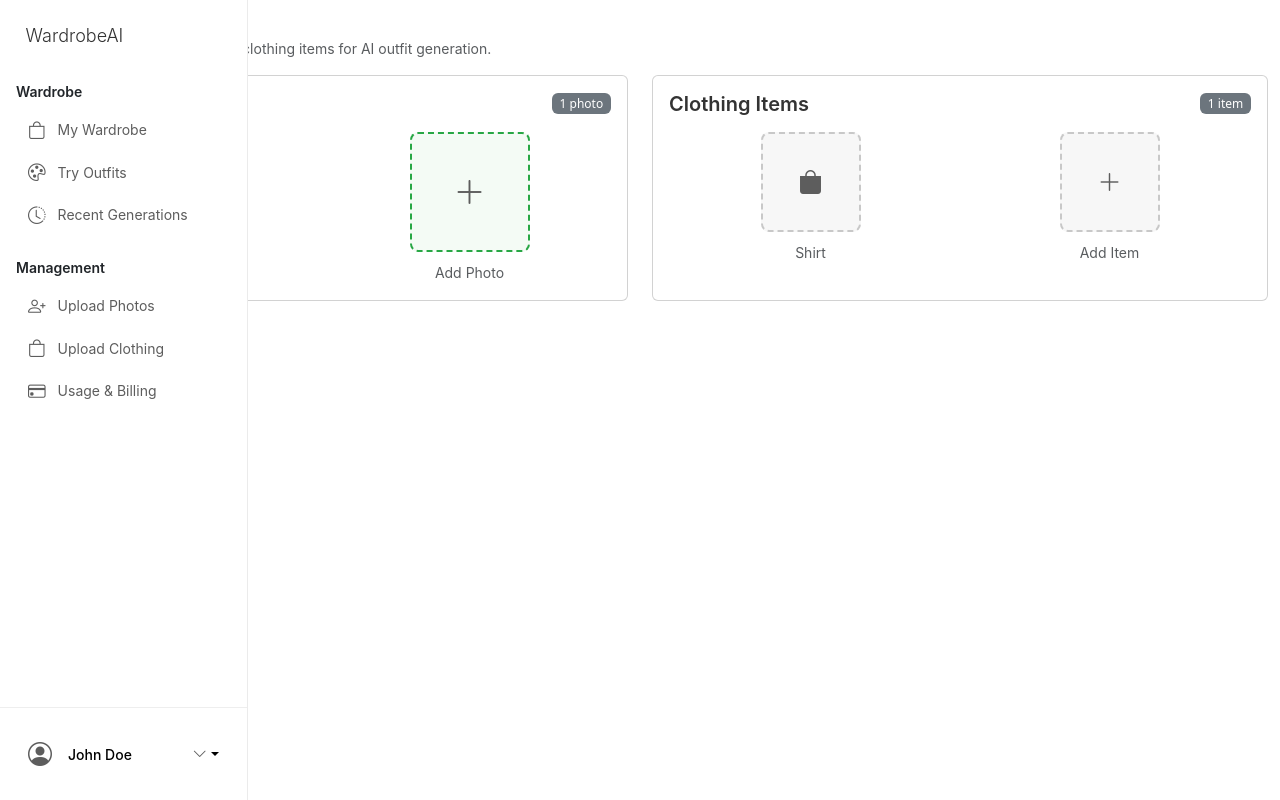
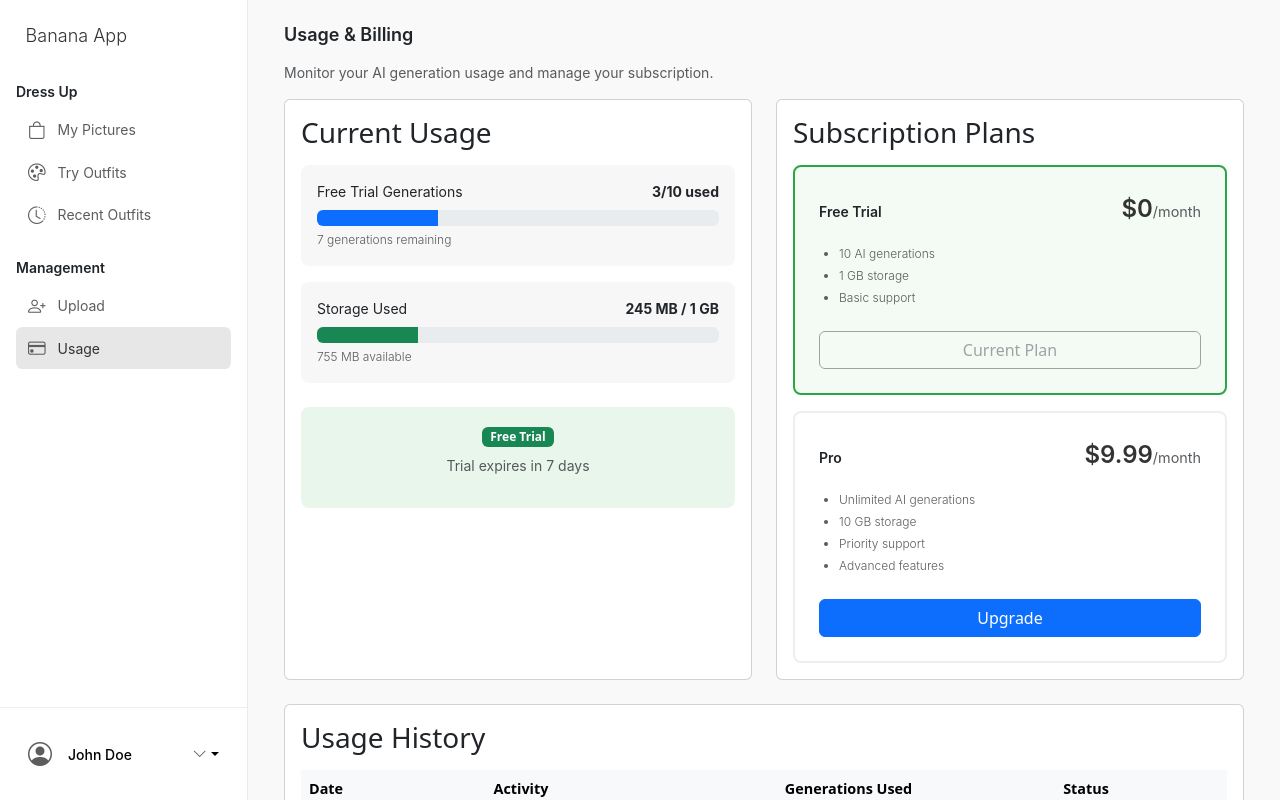
Before and after one commit to rahmansahinler1/banana101-app, a Vue app: page /usage in a window 1280 px wide. Built offline with nearby package versions, Linux system fonts and the light colour scheme.

Commit message:
feat: views and routing added

```diff
--- a/src/App.vue
+++ b/src/App.vue
@@ -1,17 +1,9 @@
 <template>
-  <Sidebar />
-  <MyClothes />
+  <RouterView />
 </template>
 
 <script>
-import Sidebar from '@/components/Sidebar.vue'
-import MyClothes from '@/components/MyClothes.vue'
-
 export default {
   name: 'app',
-  components: {
-    Sidebar,
-    MyClothes,
-  },
 }
 </script>
--- a/src/assets/main.css
+++ b/src/assets/main.css
@@ -53,57 +53,43 @@
 /* ================================
    Typography & Text Styles
 ================================ */
+:root {
+  --font-family-base: ui-sans-serif, -apple-system, system-ui;
+}
+
 .dashboard-title {
-  font-family:
-    ui-sans-serif,
-    -apple-system,
-    system-ui;
+  font-family: var(--font-family-base);
   font-size: 18px;
   font-weight: 600;
 }
 
 .logo-text {
-  font-family:
-    ui-sans-serif,
-    -apple-system,
-    system-ui;
+  font-family: var(--font-family-base);
   font-size: 18px;
   font-weight: 300;
   color: #333;
 }
 
 .section-title {
-  font-family:
-    ui-sans-serif,
-    -apple-system,
-    system-ui;
+  font-family: var(--font-family-base);
   font-size: 14px;
   font-weight: 600;
 }
 
 .nav-text {
-  font-family:
-    ui-sans-serif,
-    -apple-system,
-    system-ui;
+  font-family: var(--font-family-base);
   font-size: 14px;
   font-weight: 400;
 }
 
 .nav-text-small {
-  font-family:
-    ui-sans-serif,
-    -apple-system,
-    system-ui;
+  font-family: var(--font-family-base);
   font-size: 12px;
   font-weight: 300;
 }
 
 .profile-name {
-  font-family:
-    ui-sans-serif,
-    -apple-system,
-    system-ui;
+  font-family: var(--font-family-base);
   font-size: 14px;
   font-weight: 500;
 }
@@ -154,7 +140,8 @@
   color: #5d5d5d;
 }
 
-.nav-item.active {
+.nav-item.router-link-active,
+.nav-item.router-link-exact-active {
   background-color: rgba(93, 93, 93, 0.15);
   color: #333;
 }
@@ -195,18 +182,7 @@
 }
 
 /* ================================
-   Page Content Management
-================================ */
-.page-content {
-  display: none;
-}
-
-.page-content.active {
-  display: block;
-}
-
-/* ================================
-   WardrobeAI Specific Styles
+   App Specific Styles
 ================================ */
 
 /* Photo Grid Styles */
@@ -300,10 +276,7 @@
 }
 
 .stat-number {
-  font-family:
-    ui-sans-serif,
-    -apple-system,
-    system-ui;
+  font-family: var(--font-family-base);
   font-size: 2.5rem;
   font-weight: 600;
   color: #333;
@@ -535,7 +508,7 @@
 
 .plan-header {
   display: flex;
-  justify-content: between;
+  justify-content: space-between;
   align-items: baseline;
   margin-bottom: 1rem;
 }
@@ -545,10 +518,7 @@
 }
 
 .price {
-  font-family:
-    ui-sans-serif,
-    -apple-system,
-    system-ui;
+  font-family: var(--font-family-base);
   font-size: 1.5rem;
   font-weight: 600;
   color: #333;
@@ -581,40 +551,6 @@
   margin-bottom: 0;
 }
 
-/* AI SEO Chart Styles (kept for consistency) */
-.ai-seo-header {
-  display: flex;
-  align-items: baseline;
-  gap: 16px;
-}
-
-.ai-seo-title {
-  font-family:
-    ui-sans-serif,
-    -apple-system,
-    system-ui;
-  font-size: 20px;
-  font-weight: 600;
-  margin: 0;
-  color: #333;
-}
-
-.ai-seo-change-container {
-  display: flex;
-  align-items: center;
-  gap: 6px;
-}
-
-.ai-seo-change-icon {
-  font-size: 14px;
-  font-weight: 600;
-}
-
-.ai-seo-change {
-  font-size: 14px;
-  font-weight: 400;
-}
-
 /* Responsive Design */
 @media (max-width: 768px) {
   .app-sidebar {
@@ -637,33 +573,12 @@
   }
 }
 
-/* Table Styles */
+/* Minimal Table Overrides */
 .table th {
   font-weight: 600;
-  color: #495057;
-  border-bottom: 2px solid #dee2e6;
   font-size: 0.9rem;
 }
 
 .table td {
-  vertical-align: middle;
   font-size: 0.9rem;
 }
-
-.progress {
-  background-color: #f8f9fa;
-  border-radius: 4px;
-}
-
-.progress-bar {
-  border-radius: 4px;
-}
-
-.badge {
-  font-size: 0.75rem;
-  font-weight: 500;
-}
-
-.table-responsive {
-  border-radius: 0.375rem;
-}
--- a/src/components/MyClothes.vue
+++ b/src/components/MyPictures.vue
@@ -1,8 +1,8 @@
 <template>
-  <!-- My Wardrobe Page -->
-  <div id="my-wardrobe" class="page-content active">
+  <!-- My Pictures Page -->
+  <div id="my-pictures" class="page-content active">
     <div class="container-fluid">
-      <h1 class="dashboard-title mb-3">My Wardrobe</h1>
+      <h1 class="dashboard-title mb-3">Personal Pictures</h1>
       <p class="nav-text text-muted">
         Manage your personal photos and clothing items for AI outfit generation.
       </p>
@@ -40,7 +40,7 @@
           <div class="card h-100">
             <div class="card-body">
               <div class="d-flex justify-content-between align-items-center mb-3">
-                <h3 class="ai-seo-title">Clothing Items</h3>
+                <h3 class="ai-seo-title">Cloth Pictures</h3>
                 <span class="badge bg-secondary">1 item</span>
               </div>
 
--- a/src/components/Sidebar.vue
+++ b/src/components/Sidebar.vue
@@ -3,49 +3,44 @@
   <div class="app-sidebar d-flex flex-column">
     <div class="sidebar-header">
       <button type="button" class="logo-button hover-btn">
-        <span class="logo-text">WardrobeAI</span>
+        <span class="logo-text">Banana App</span>
       </button>
     </div>
     <!-- Navigation Sections -->
     <div class="flex-grow-1">
-      <!-- Wardrobe Section -->
+      <!-- Picture Section -->
       <div class="nav-section">
-        <h6 class="section-title text mb-2">Wardrobe</h6>
+        <h6 class="section-title text mb-2">Dress Up</h6>
 
-        <a href="#my-wardrobe" class="nav-item" data-page="my-wardrobe">
+        <router-link to="/my-pictures" class="nav-item">
           <i class="bi bi-bag nav-icon"></i>
-          <span class="nav-text">My Wardrobe</span>
-        </a>
+          <span class="nav-text">My Pictures</span>
+        </router-link>
 
-        <a href="#try-outfits" class="nav-item" data-page="try-outfits">
+        <router-link to="/try-outfits" class="nav-item">
           <i class="bi bi-palette nav-icon"></i>
           <span class="nav-text">Try Outfits</span>
-        </a>
+        </router-link>
 
-        <a href="#recent-generations" class="nav-item" data-page="recent-generations">
+        <router-link to="/recent-outfits" class="nav-item">
           <i class="bi bi-clock-history nav-icon"></i>
-          <span class="nav-text">Recent Generations</span>
-        </a>
+          <span class="nav-text">Recent Outfits</span>
+        </router-link>
       </div>
 
       <!-- Management Section -->
       <div class="nav-section">
         <h6 class="section-title text mb-2">Management</h6>
 
-        <a href="#upload-photos" class="nav-item" data-page="upload-photos">
+        <router-link to="/uploads" class="nav-item">
           <i class="bi bi-person-plus nav-icon"></i>
-          <span class="nav-text">Upload Photos</span>
-        </a>
+          <span class="nav-text">Upload</span>
+        </router-link>
 
-        <a href="#upload-clothing" class="nav-item" data-page="upload-clothing">
-          <i class="bi bi-bag nav-icon"></i>
-          <span class="nav-text">Upload Clothing</span>
-        </a>
-
-        <a href="#usage-billing" class="nav-item" data-page="usage-billing">
+        <router-link to="/usage" class="nav-item">
           <i class="bi bi-credit-card nav-icon"></i>
-          <span class="nav-text">Usage & Billing</span>
-        </a>
+          <span class="nav-text">Usage</span>
+        </router-link>
       </div>
     </div>
     <!-- Profile Section -->
@@ -65,13 +60,13 @@
           <li>
             <a class="dropdown-item nav-item" href="#profile">
               <i class="bi bi-person nav-icon"></i>
-              <span class="nav-text">Edit Profile</span>
+              <span class="nav-text">Profile</span>
             </a>
           </li>
           <li>
             <a class="dropdown-item nav-item" href="#settings">
               <i class="bi bi-gear nav-icon"></i>
-              <span class="nav-text">Account Settings</span>
+              <span class="nav-text">Settings</span>
             </a>
           </li>
           <li>
--- a/src/router/index.js
+++ b/src/router/index.js
@@ -1,8 +1,45 @@
 import { createRouter, createWebHistory } from 'vue-router'
+import Panel1 from '@/views/Panel1.vue'
+import Panel2 from '@/views/Panel2.vue'
+import Panel3 from '@/views/Panel3.vue'
+import Panel4 from '@/views/Panel4.vue'
+import Panel5 from '@/views/Panel5.vue'
+
+const routes = [
+  {
+    path: '/',
+    component: Panel1,
+  },
+  {
+    name: 'Panel1',
+    path: '/my-pictures',
+    component: Panel1,
+  },
+  {
+    name: 'Panel2',
+    path: '/try-outfits',
+    component: Panel2,
+  },
+  {
+    name: 'Panel3',
+    path: '/recent-outfits',
+    component: Panel3,
+  },
+  {
+    name: 'Panel4',
+    path: '/uploads',
+    component: Panel4,
+  },
+  {
+    name: 'Panel5',
+    path: '/usage',
+    component: Panel5,
+  },
+]
 
 const router = createRouter({
   history: createWebHistory(import.meta.env.BASE_URL),
-  routes: [],
+  routes: routes,
 })
 
 export default router
--- /dev/null
+++ b/src/views/Panel1.vue
@@ -0,0 +1,21 @@
+<template>
+  <div class="app-container">
+    <Sidebar />
+    <div class="app-content">
+      <MyPictures />
+    </div>
+  </div>
+</template>
+
+<script>
+import Sidebar from '@/components/Sidebar.vue'
+import MyPictures from '@/components/MyPictures.vue'
+
+export default {
+  name: 'firstPanel',
+  components: {
+    Sidebar,
+    MyPictures,
+  },
+}
+</script>
--- /dev/null
+++ b/src/views/Panel2.vue
@@ -0,0 +1,21 @@
+<template>
+  <div class="app-container">
+    <Sidebar />
+    <div class="app-content">
+      <TryOutfits />
+    </div>
+  </div>
+</template>
+
+<script>
+import Sidebar from '@/components/Sidebar.vue'
+import TryOutfits from '@/components/TryOutfits.vue'
+
+export default {
+  name: 'secondPanel',
+  components: {
+    Sidebar,
+    TryOutfits,
+  },
+}
+</script>
--- /dev/null
+++ b/src/views/Panel3.vue
@@ -0,0 +1,21 @@
+<template>
+  <div class="app-container">
+    <Sidebar />
+    <div class="app-content">
+      <Recents />
+    </div>
+  </div>
+</template>
+
+<script>
+import Sidebar from '@/components/Sidebar.vue'
+import Recents from '@/components/Recents.vue'
+
+export default {
+  name: 'secondPanel',
+  components: {
+    Sidebar,
+    Recents,
+  },
+}
+</script>
--- /dev/null
+++ b/src/views/Panel4.vue
@@ -0,0 +1,21 @@
+<template>
+  <div class="app-container">
+    <Sidebar />
+    <div class="app-content">
+      <Uploads />
+    </div>
+  </div>
+</template>
+
+<script>
+import Sidebar from '@/components/Sidebar.vue'
+import Uploads from '@/components/Uploads.vue'
+
+export default {
+  name: 'Panel4',
+  components: {
+    Sidebar,
+    Uploads,
+  },
+}
+</script>
--- /dev/null
+++ b/src/views/Panel5.vue
@@ -0,0 +1,21 @@
+<template>
+  <div class="app-container">
+    <Sidebar />
+    <div class="app-content">
+      <Usage />
+    </div>
+  </div>
+</template>
+
+<script>
+import Sidebar from '@/components/Sidebar.vue'
+import Usage from '@/components/Usage.vue'
+
+export default {
+  name: 'Panel5',
+  components: {
+    Sidebar,
+    Usage,
+  },
+}
+</script>
```
